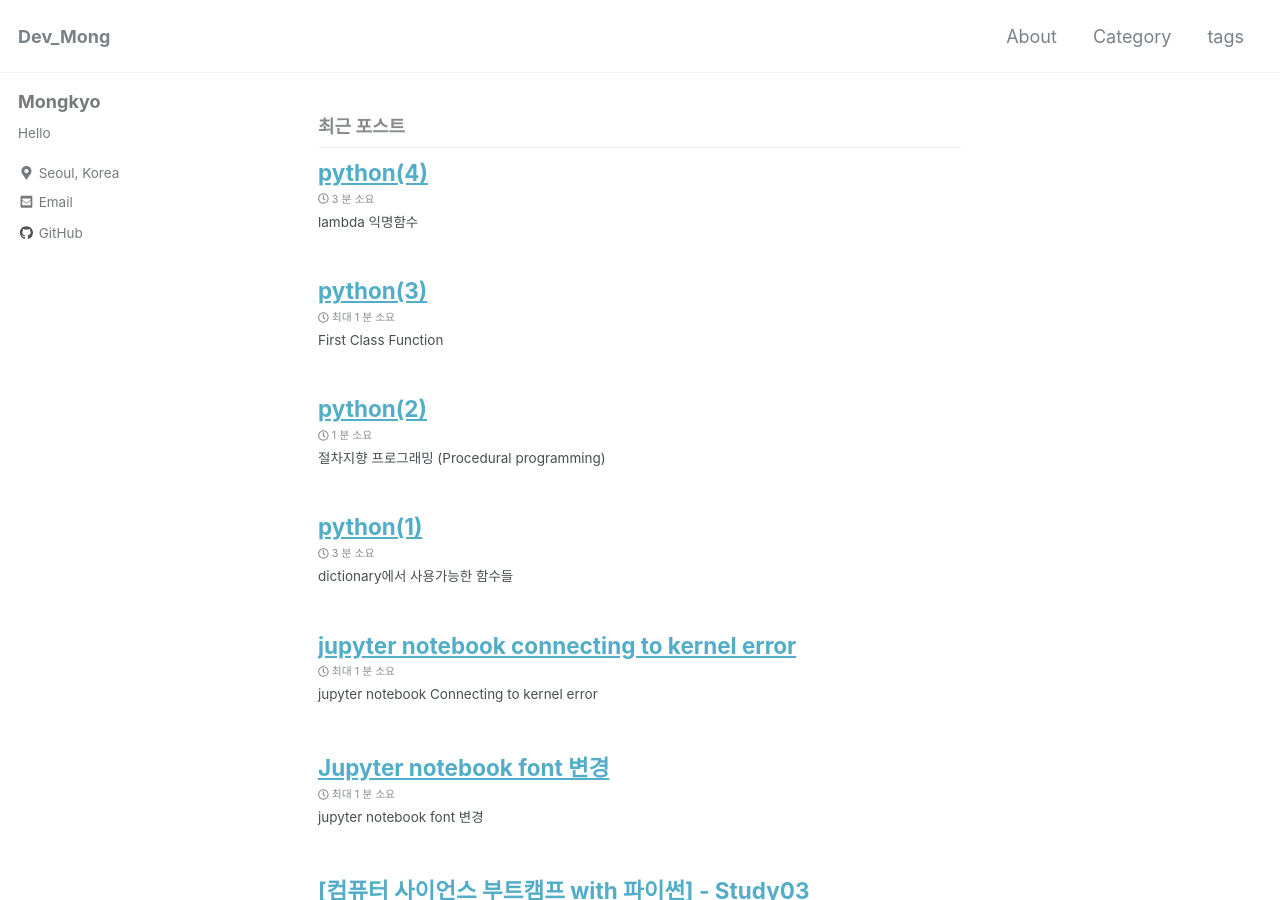
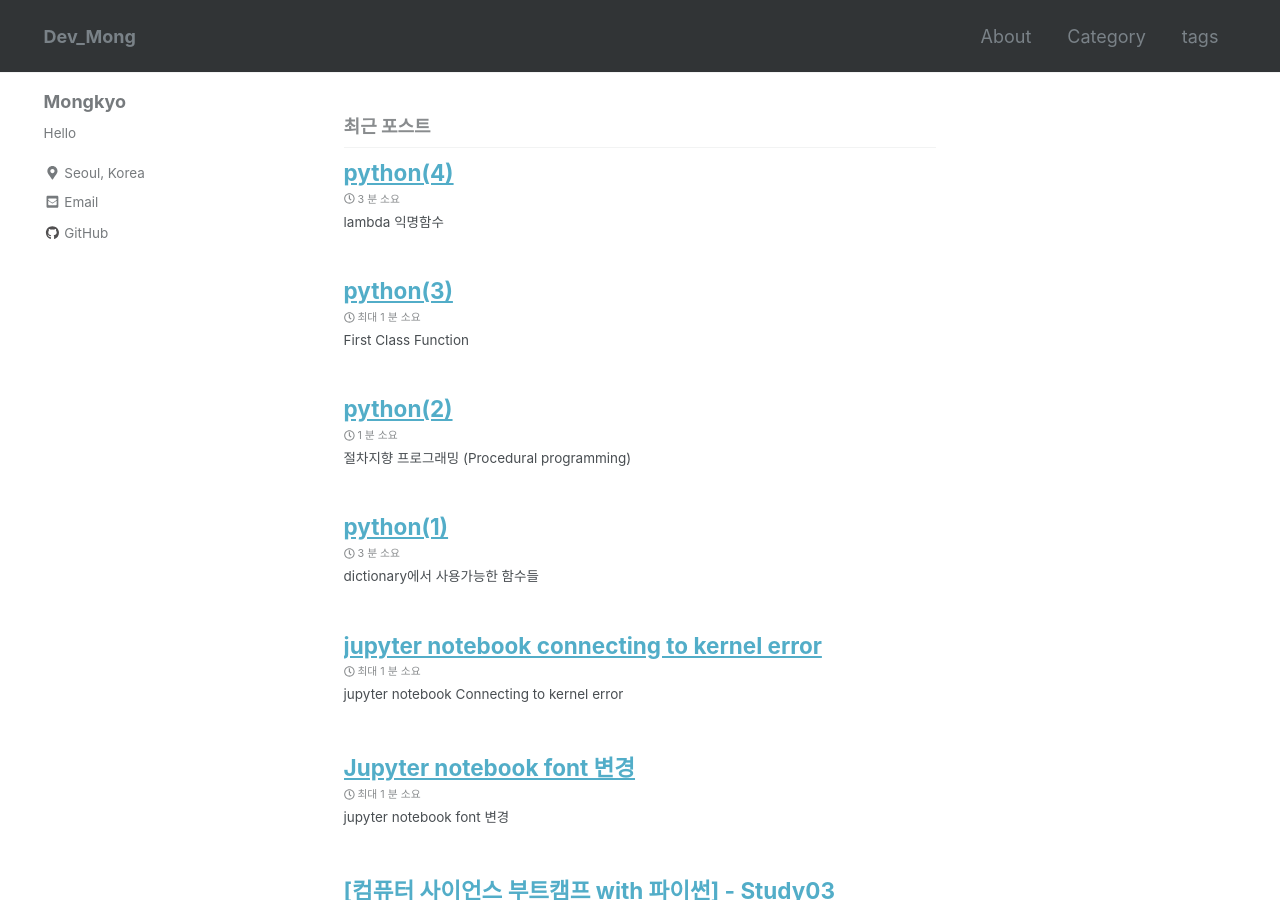
Before and after one commit to mongkyo/mongkyo.github.io, a Jekyll site: the page built from index.html, in a window 1280 px wide and 900 px high. Built offline with Jekyll 4.4.1, drawn with Linux system fonts in a browser that asks for light colours; nearby versions of some CDN libraries; the list of posts is cut into pages by our own code.

Commit message:
[modified]scss

```diff
--- a/_sass/minimal-mistakes.scss
+++ b/_sass/minimal-mistakes.scss
@@ -38,3 +38,54 @@
 @import "minimal-mistakes/archive";
 @import "minimal-mistakes/sidebar";
 @import "minimal-mistakes/print";
+
+
+/* Customization */
+.masthead {
+    background-color: $darker-gray;
+    > .masthead__inner-wrap {
+        max-width: 96%;
+    }
+     .greedy-nav {
+        background-color: $darker-gray;
+    }
+     .hidden-links a {
+         color: $darker-gray;
+     }
+}
+
+.author__urls-wrapper {
+    z-index: 50;
+}
+
+.btn--inverse:hover {
+    color: $lighter-gray;
+    background-color: $dark-gray;
+}
+
+.nav__list label:hover {
+    color: $lighter-gray;
+    background-color: $dark-gray;
+}
+
+.nav__list input:checked+label {
+    color: $lighter-gray;
+    background-color: $dark-gray;
+}
+
+#main {
+    max-width: 96%;
+}
+
+.page {
+    font-size: 16px;
+}
+
+.page__footer {
+    color: $lighter-gray;
+    text-align: center;
+
+    > footer {
+        text-align: center;
+    }
+}
```
